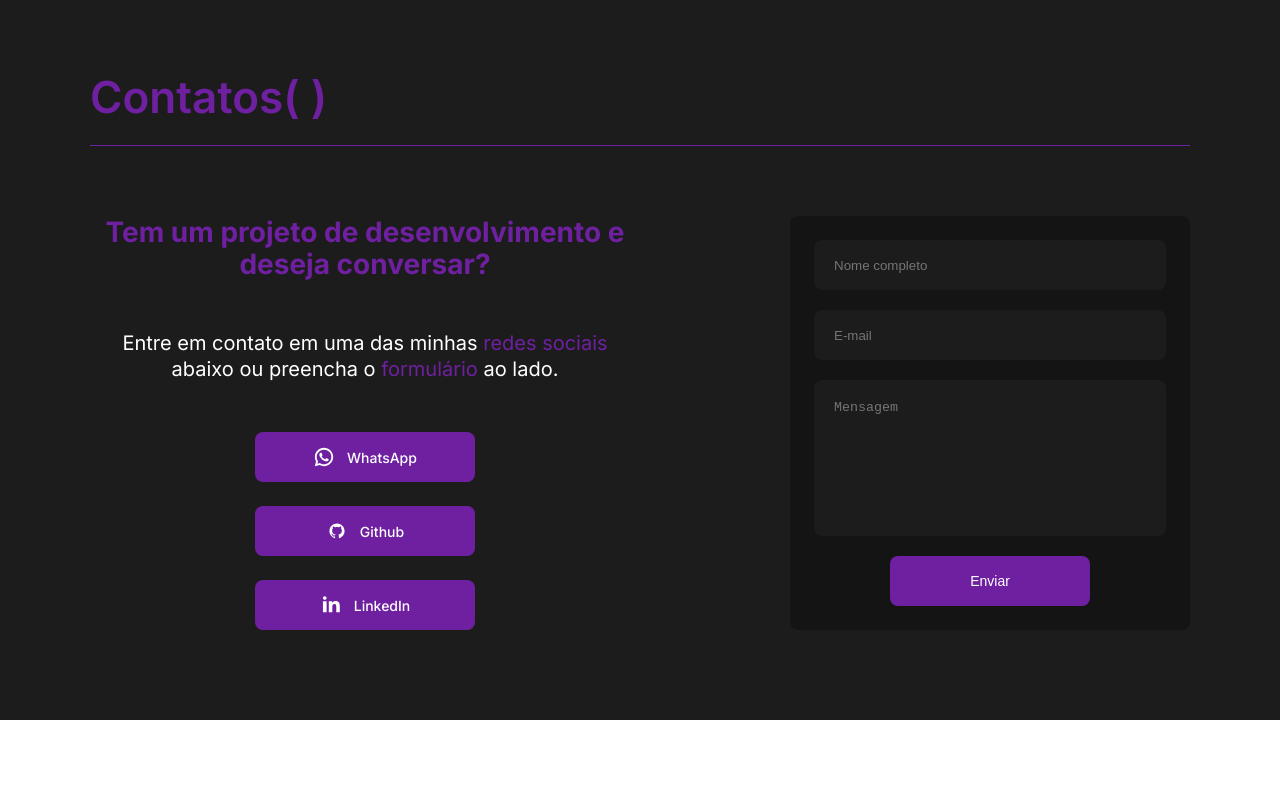
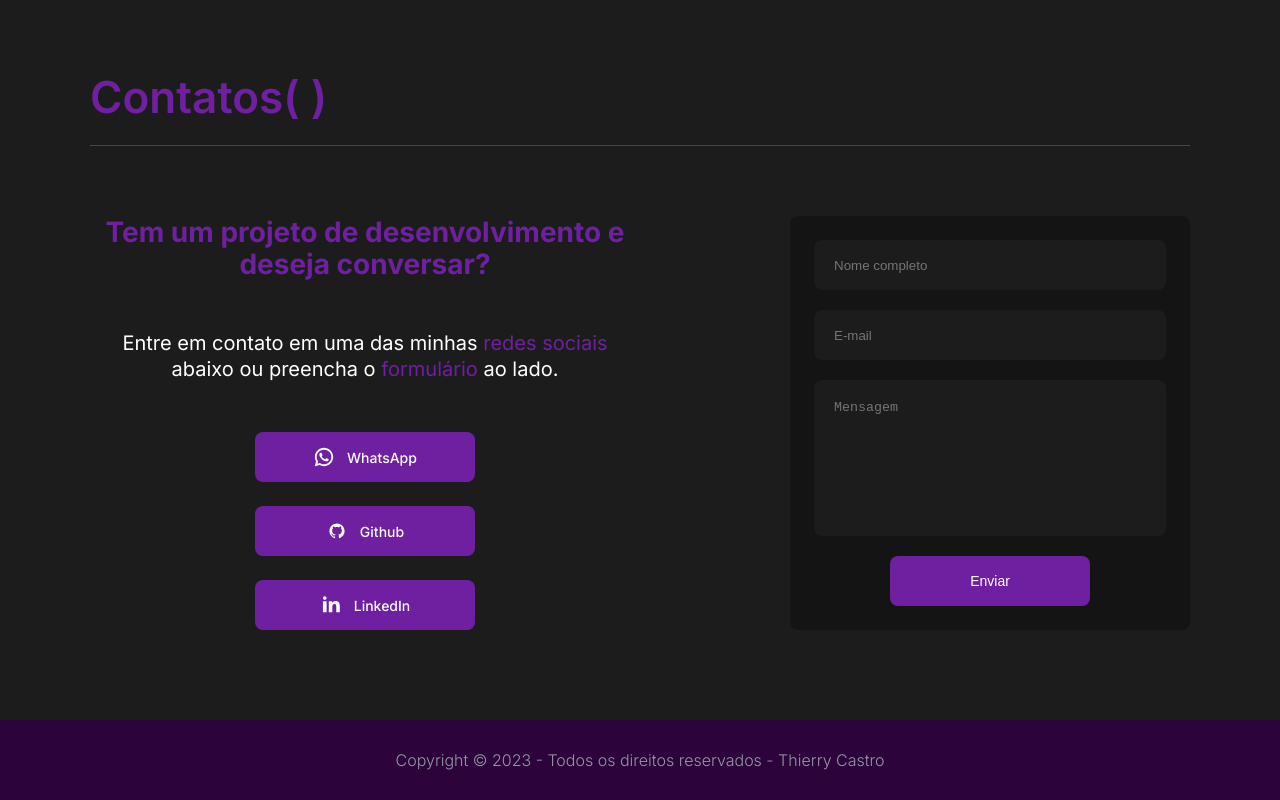
Before and after one commit to Thierrycast/portfolio2.0, a Next.js app: page / in a window 1280 px wide. Shown: the part 2590-3390 px from the top of the page. Before the commit the page ends 3310 px from the top, so only its background shows below. Built offline with nearby package versions, Linux system fonts and the light colour scheme.

Commit message:
feat(footer): criar footer

```diff
--- a/src/app/globals.css
+++ b/src/app/globals.css
@@ -21,8 +21,8 @@ body {
   --preto-3: #1c1c1c;
 
   --roxo-1: rgba(45, 3, 59, 1);
-  //--roxo-2: rgba(139, 15, 180, 1);
   --roxo-2: #6f20a1;
+
   --roxo-3: rgba(229, 184, 244, 1);
   --roxo-4: rgba(252, 243, 255, 1);
 }
--- a/src/app/page.tsx
+++ b/src/app/page.tsx
@@ -7,6 +7,7 @@ import AboutSection from '@/components/AboutSection'
 import TechnologiesSection from '@/components/TechnologiesSection'
 import ProjectsSection from '@/components/projectsSection'
 import ContactsSection from '@/components/ContactsSection'
+import Footer from '@/components/Footer'
 
 export default function Home() {
   return (
@@ -17,6 +18,7 @@ export default function Home() {
       <TechnologiesSection/>
       <ProjectsSection/>
       <ContactsSection/>
+      <Footer/>
     </>
   )
 }
--- /dev/null
+++ b/src/components/Footer/footer.module.scss
@@ -0,0 +1,12 @@
+.container{
+    width: 100%;
+    background-color: var(--roxo-1);
+    padding: 3rem 0;
+
+    p{
+        font-size: 16px;
+        font-weight: 300;
+        text-align: center;
+        color: #9298A3;
+    }
+}
--- /dev/null
+++ b/src/components/Footer/index.tsx
@@ -0,0 +1,9 @@
+import Styles from './footer.module.scss'
+
+export default function Footer() {
+  return (
+    <div className={Styles.container} >
+      <p>Copyright © 2023 - Todos os direitos reservados - Thierry Castro</p>
+    </div>
+  )
+}
```
